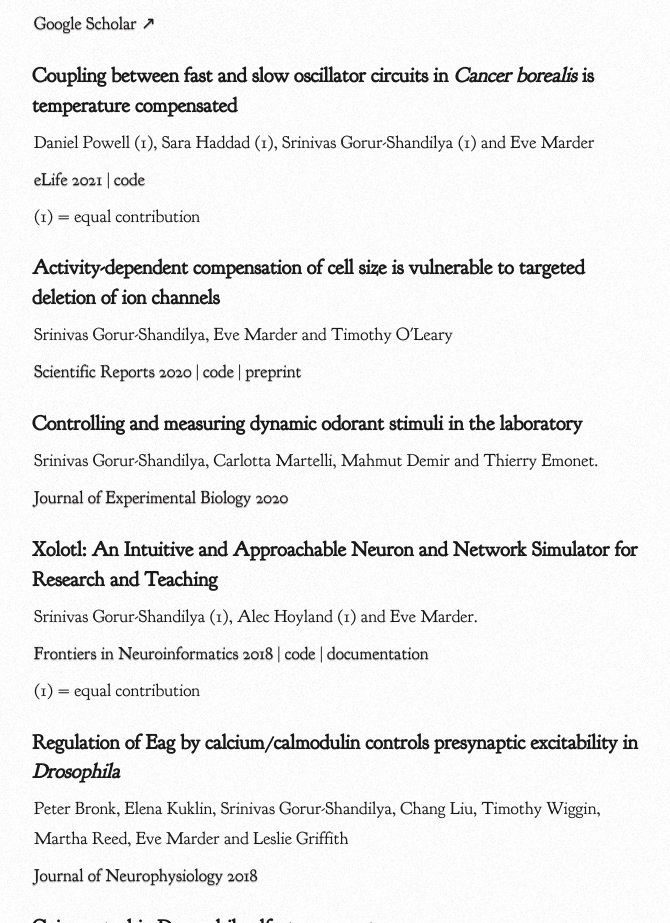
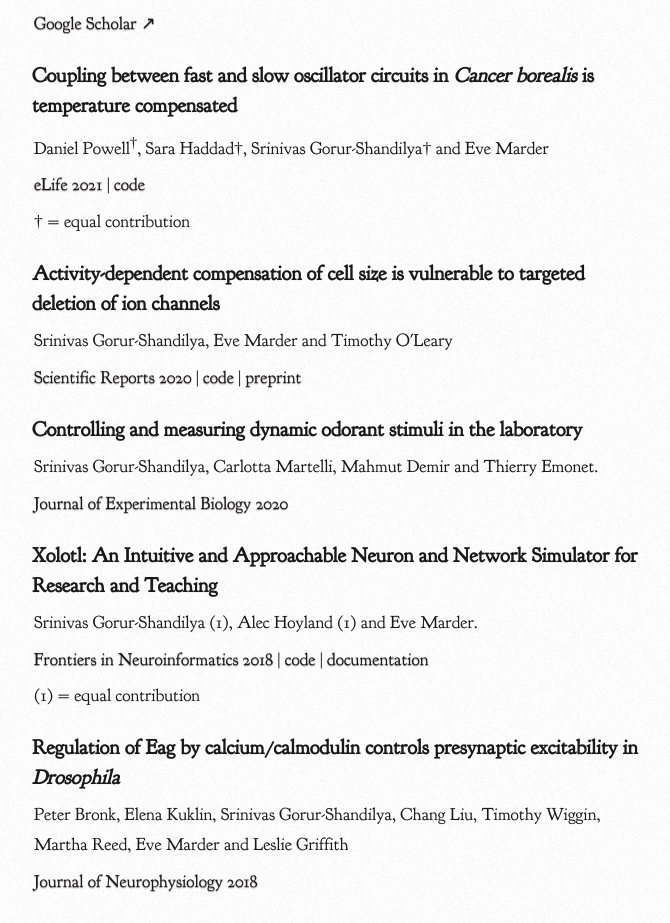
Before and after one commit to sg-s/srinivas.gs_new, a plain HTML site: page index.html in a window 1280 px wide. Shown: the part 1500-2423 px from the top of the page, without its empty margins (298-968 px from the left). Drawn offline with Linux system fonts and the light colour scheme; files whose address does not match are found by name.

Commit message:
testing better publication records

```diff
--- a/index.html
+++ b/index.html
@@ -112,9 +112,9 @@ Interactive, automated extracellular spike sorting with machine learning</p>
 <h1>Publications</h1>
 <p><a href="https://scholar.google.com/citations?user=lTu-VxIAAAAJ">Google Scholar ↗</a></p>
 <h3>Coupling between fast and slow oscillator circuits in <em>Cancer borealis</em> is temperature compensated</h3>
-<p>Daniel Powell (1), Sara Haddad (1), Srinivas Gorur-Shandilya (1) and Eve Marder</p>
+<p>Daniel Powell<sup>†</sup>, Sara Haddad†, Srinivas Gorur-Shandilya† and Eve Marder</p>
 <p><a href="https://elifesciences.org/articles/60454">eLife 2021</a> | <a href="https://github.com/marderlab/gastric">code</a></p>
-<p>(1) = equal contribution</p>
+<p>† = equal contribution</p>
 <h3>Activity-dependent compensation of cell size is vulnerable to targeted deletion of ion channels</h3>
 <p>Srinivas Gorur-Shandilya, Eve Marder and Timothy O'Leary</p>
 <p><a href="https://www.nature.com/articles/s41598-020-72977-6">Scientific Reports 2020</a> | <a href="https://github.com/marderlab/size-compensation">code</a> | <a href="https://www.biorxiv.org/content/10.1101/753608v1">preprint</a></p>
```
Also changed, not shown: photography/redwoods/index.html (+0 -2 lines), 1 other file.
